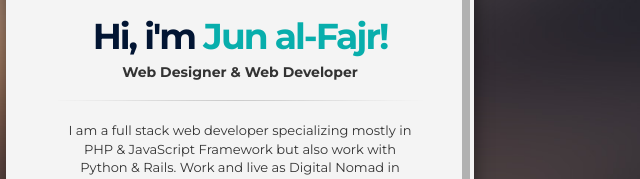
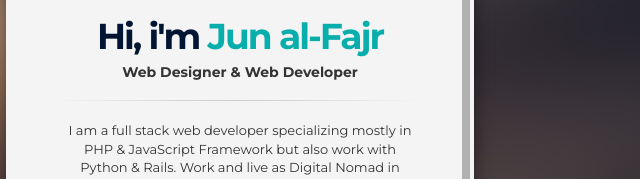
Before and after one commit to zoldyck-jun/zoldyck-jun.github.io, a plain HTML site: page index.html in a window 1280 px wide. Shown: the part 294-473 px from the top of the page, 400-1040 px from the left. Drawn offline with Linux system fonts and the light colour scheme; some packages are replaced by stand-ins of ours.

Commit message:
Update index.html

```diff
--- a/index.html
+++ b/index.html
@@ -86,7 +86,7 @@
 			<!-- Description -->
 			<div class="vcard-profile-description">
 				<!-- Profile title -->
-				<h1 class="profile-title">Hi, i'm <span class="color1">Jun al-Fajr!</span></h1>
+				<h1 class="profile-title">Hi, i'm <span class="color1">Jun al-Fajr</span></h1>
 				<h2 class="profile-subtitle">Web Designer & Web Developer</h2>
 				<!-- /Profile Title -->
 				<!-- Description Text -->
```
